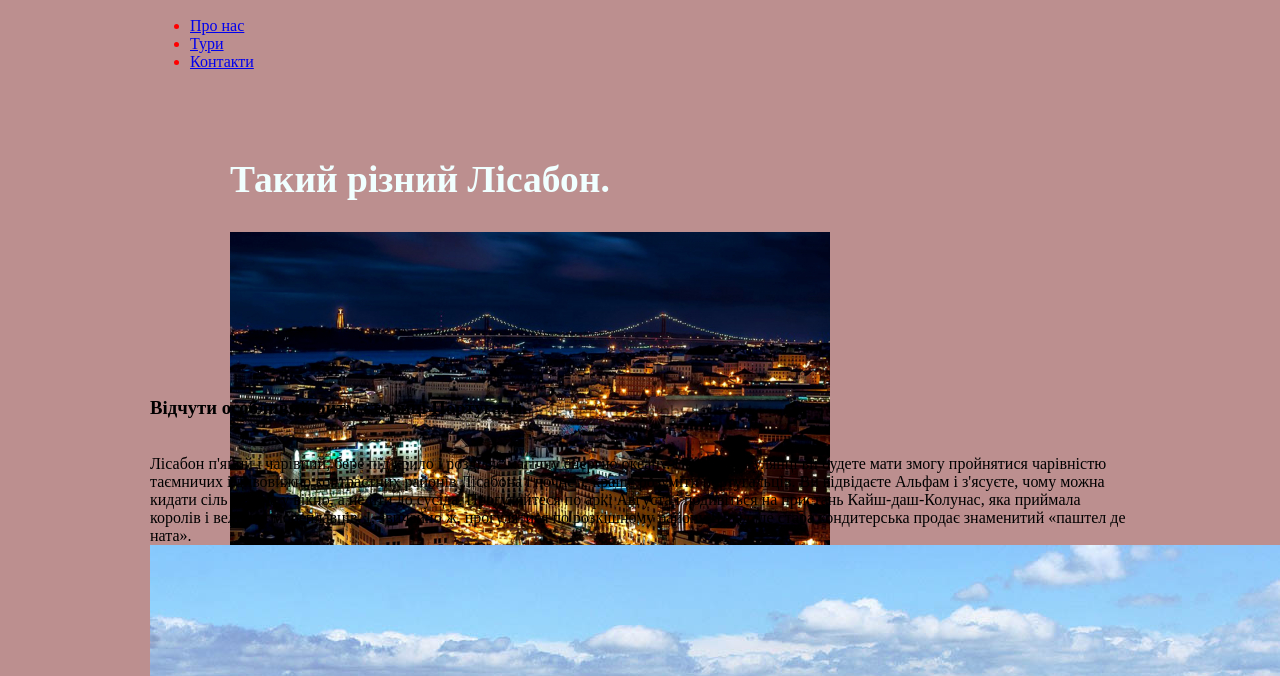
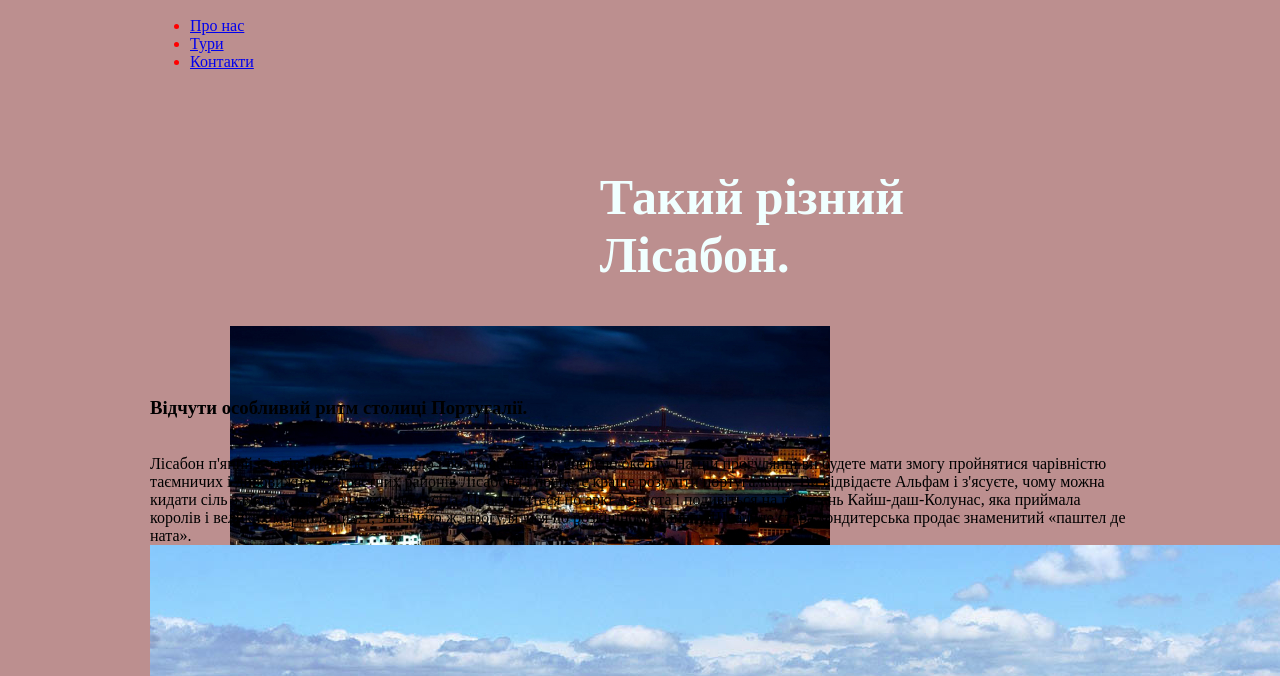
Before and after one commit to Glowerius/html.pr, a plain HTML site: page index.html in a window 1280 px wide. Shown: the part 131-807 px from the top of the page. Drawn offline with Linux system fonts and the light colour scheme.

Commit message:
Sample code

```diff
--- a/css/index.css
+++ b/css/index.css
@@ -3,6 +3,13 @@ h1 { color: red;
 }
 h2 {
     color: azure;
+}
+h2{
+    margin-left: 43%;
+    margin-right: 57%;
+    width: 500px;
+    font-size:50px;
+
 }
 :root {
     background-color:rosybrown;
```
